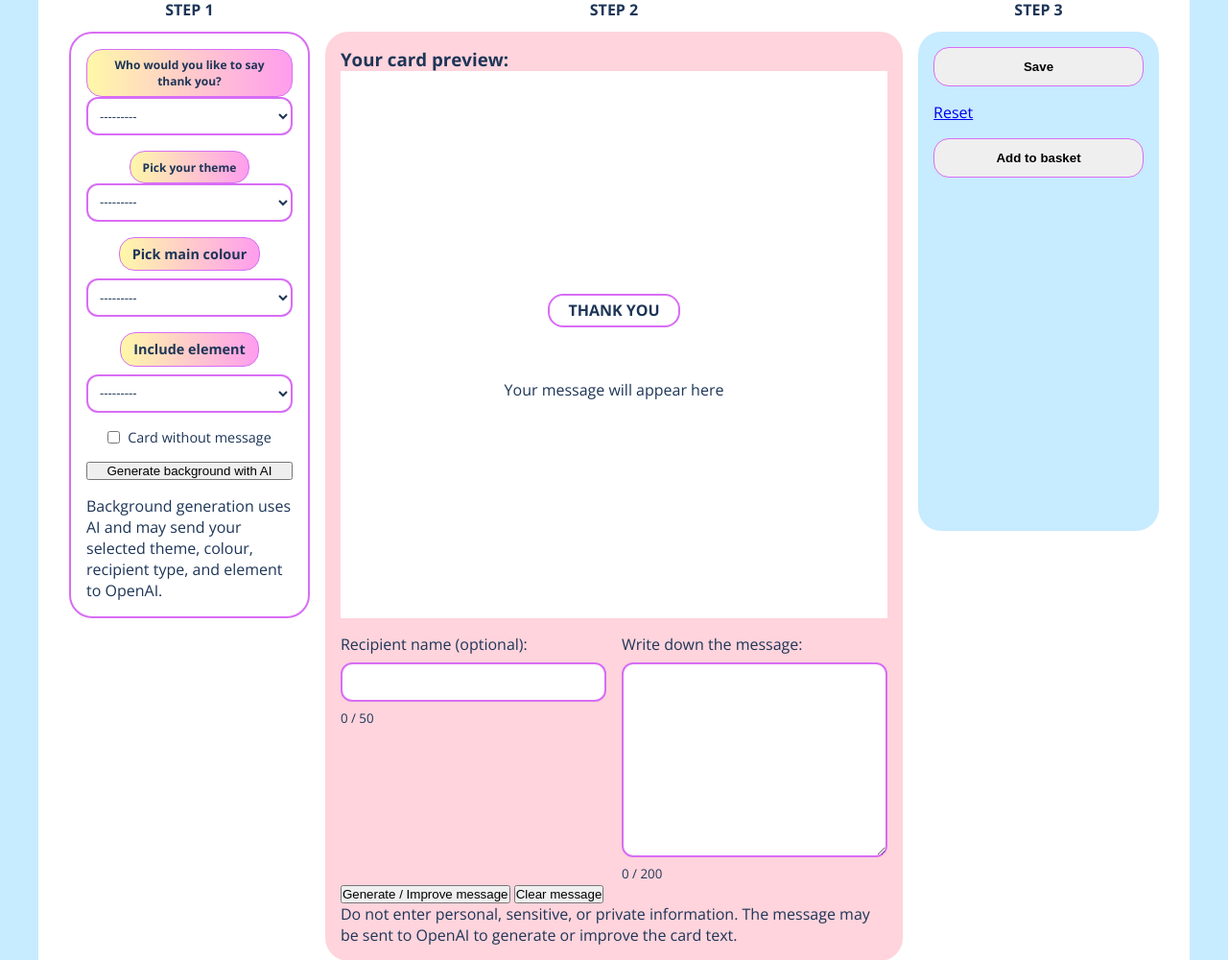
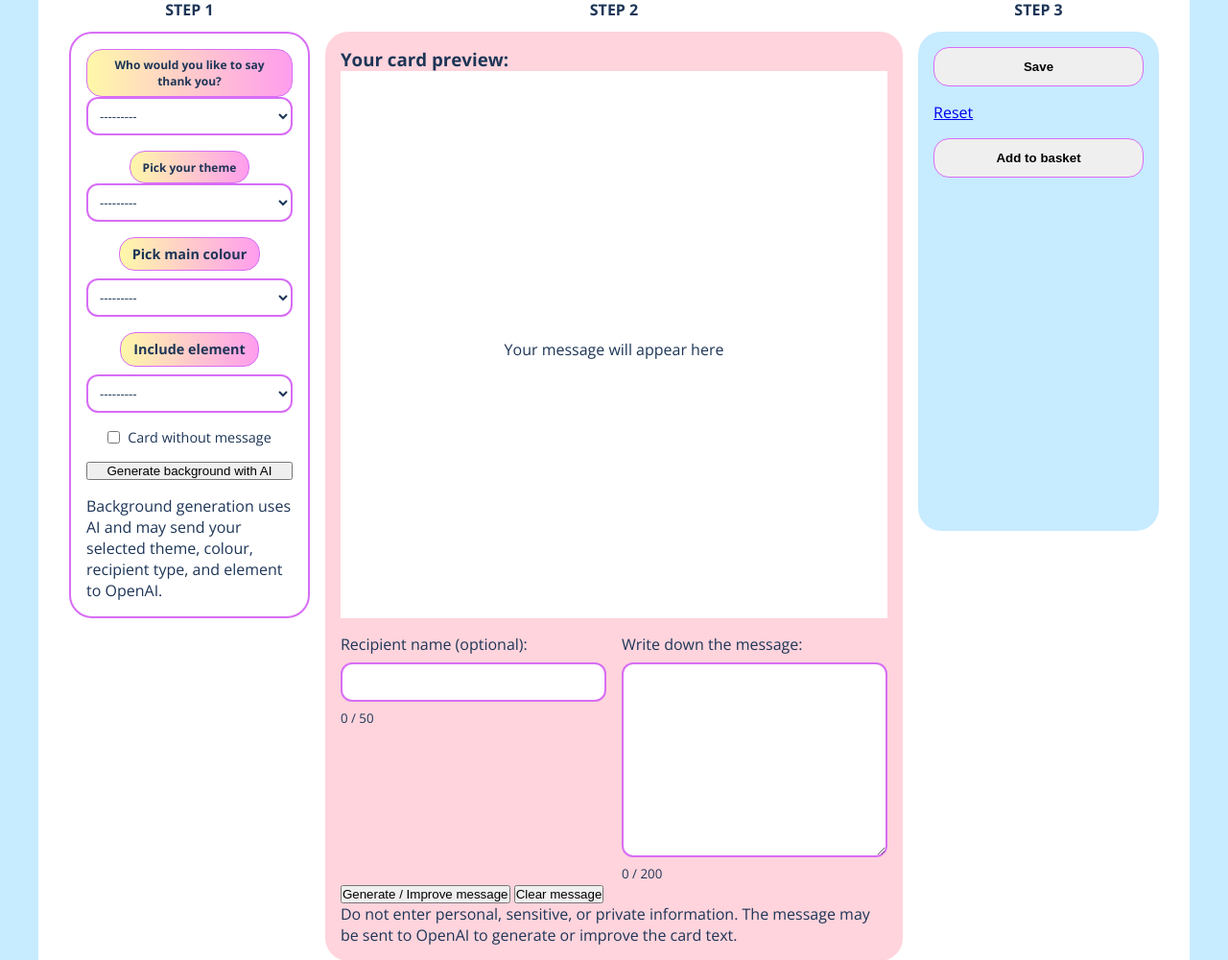
Before and after one commit to Kanareknie/thank_u_card, a Django app: page / in a window 1280 px wide. Shown: the part 174-1174 px from the top of the page at 96% size. Run offline with Django 4.2, Linux system fonts and the light colour scheme; a user stored in the database is signed in; data that the repository does not hold is empty; parts of the project's set-up code (start-up, migrations or seed data) failed here and were passed over; some libraries are stand-ins or nearby versions.

Commit message:
Remove the title thank you from the preview and delete class from pages.css

```diff
--- a/static/css/pages.css
+++ b/static/css/pages.css
@@ -202,23 +202,6 @@ textarea {
   font-size: 0.9rem;
 }
 
-.card-title-box {
-  margin-top: 4%;
-  margin-bottom: 7%;
-  padding: 0.4rem 1.2rem;
-  background: rgba(255, 255, 255, 0.92);
-  border: 2px solid var(--purple);
-  border-radius: 1rem;
-  text-align: center;
-}
-
-.card-title {
-  margin: 0;
-  font-size: clamp(1.4rem, 4vw, 2.4rem);
-  line-height: 1.1;
-  text-align: center;
-}
-
 .card-message-box {
   width: 58%;
   max-width: 58%;
--- a/templates/cards/home.html
+++ b/templates/cards/home.html
@@ -92,9 +92,6 @@
 
               {% comment %}2. Card content overlay{% endcomment %}
               <div class="preview-content">
-                <div class="card-title-box">
-                  <h2 class="card-title">Thank You</h2>
-                </div>
 
                 <div class="card-message-box">
                   {% if preview_card %}
```
